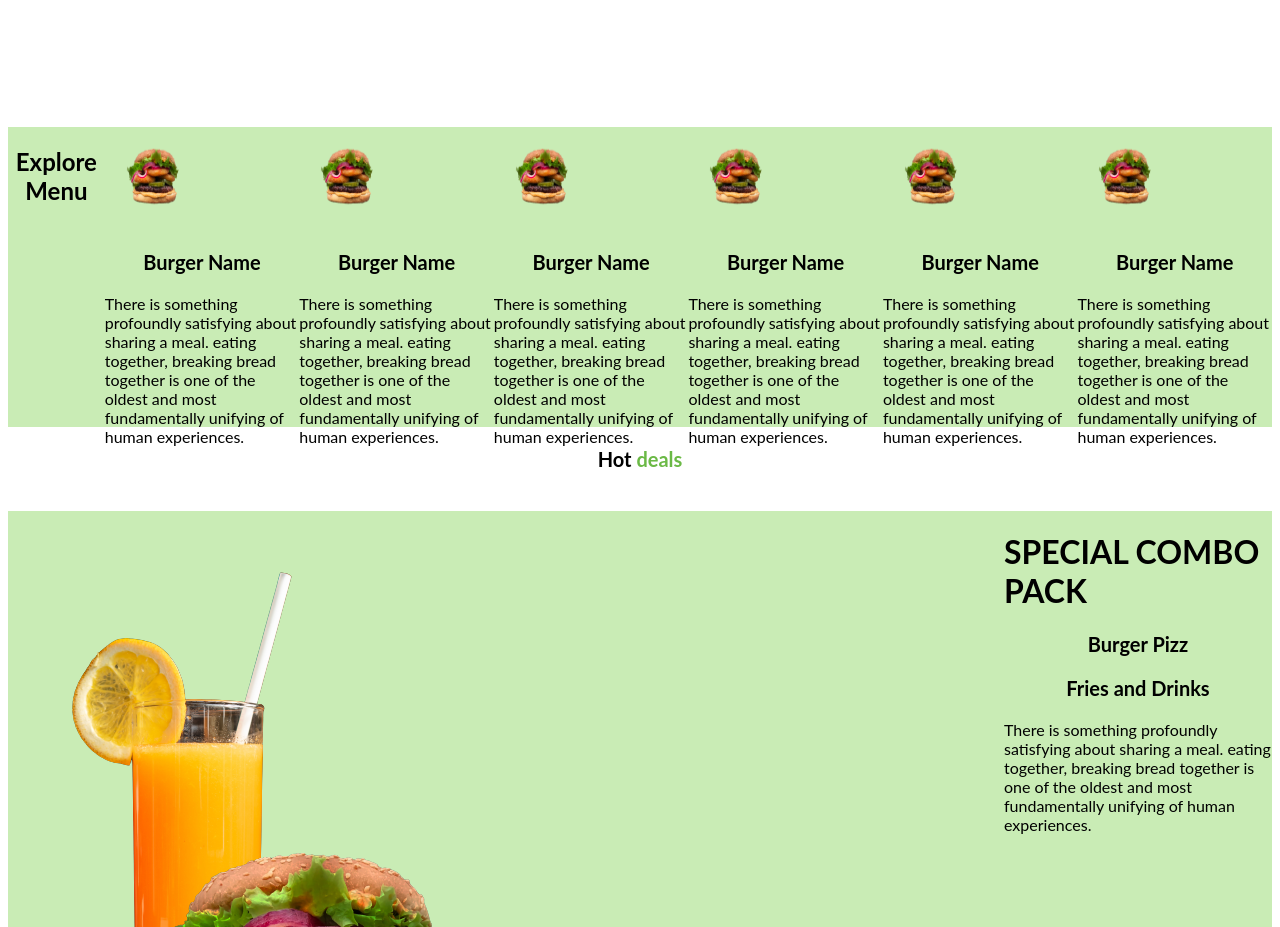
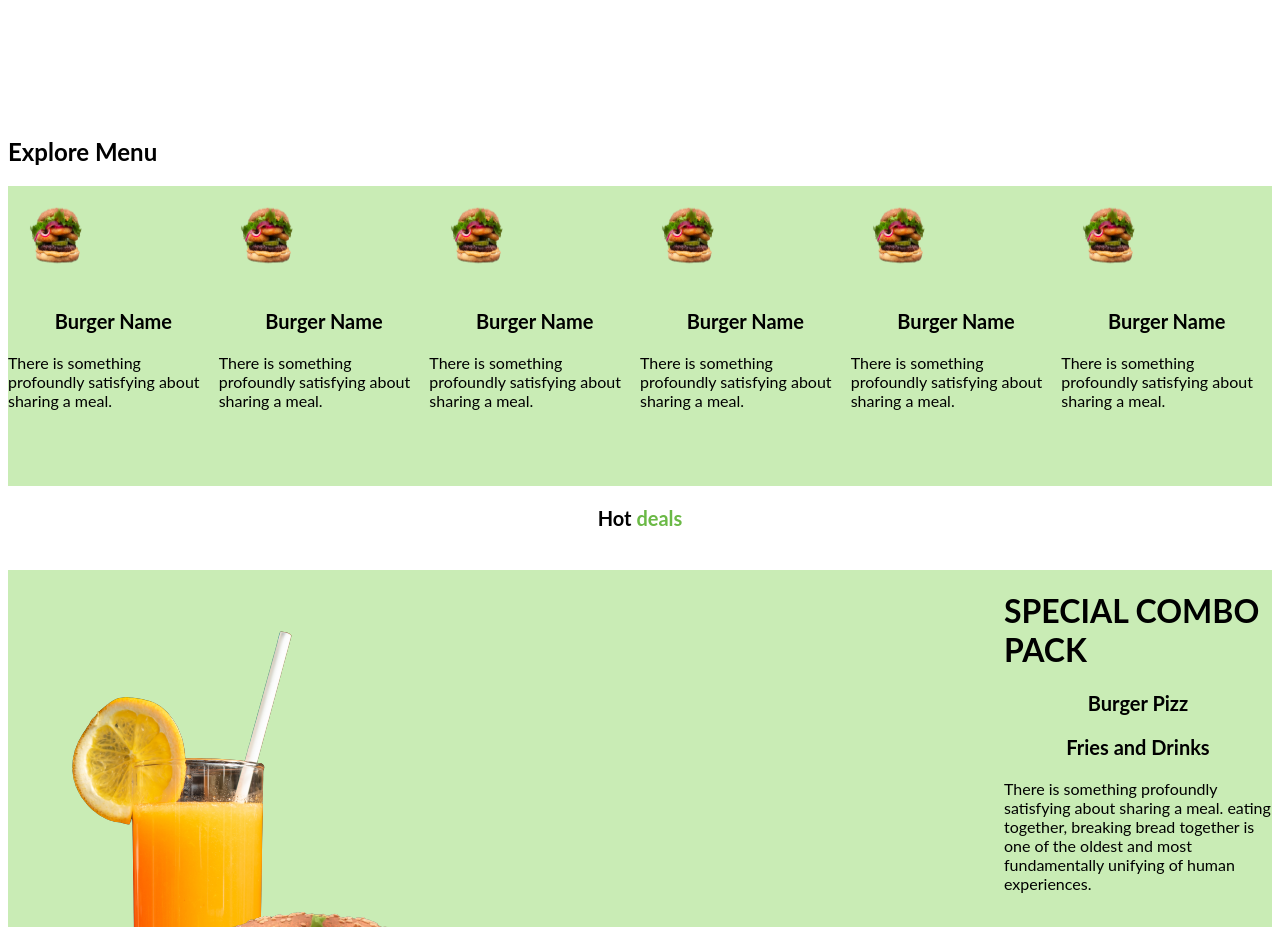
Before and after one commit to NIelsen-Mudaki/Week2-IP, a plain HTML site: page index.html in a window 1280 px wide. Shown: the part 942-1869 px from the top of the page. Drawn offline with Linux system fonts and the light colour scheme.

Commit message:
edited text

```diff
--- a/index.css
+++ b/index.css
@@ -163,3 +163,7 @@ h3{
 .dealburger{
     transform: translate(-400px, 250px);
 }
+.head >#head2{
+    color: #6BB946;
+    text-align: center;
+}
--- a/index.html
+++ b/index.html
@@ -59,19 +59,19 @@
                     <p>There is something profoundly satisfying<br> about sharing a meal. Eating together, breaking bread together, is one of the most fundamentally unifying of human experiences</p>
                 </div>
         </div>
+        <div class="head"><h2>Explore <span id="head2">Menu</Menu></span></h2></div>
+        <div class="exploremenu">
 
-        <div class="exploremenu">
-            <div class="head"><h2>Explore <span>Menu</Menu></span></h2></div>
             <div class="burgermenu">
                 <img src="./burger.png" width="100px" height="100px">
                 <h3>Burger Name</h3>
-                <p>There is something profoundly satisfying about sharing a meal. eating together, breaking bread together is one of the oldest and most fundamentally unifying of human experiences.</p>
+                <p>There is something profoundly satisfying about sharing a meal.</p>
             </div>
 
             <div class="burgermenu">
                 <img src="./burger.png" width="100px" height="100px">
                 <h3>Burger Name</h3>
-                <p>There is something profoundly satisfying about sharing a meal. eating together, breaking bread together is one of the oldest and most fundamentally unifying of human experiences.
+                <p>There is something profoundly satisfying about sharing a meal.
 
                 </p>
             </div>
@@ -79,25 +79,25 @@
             <div class="burgermenu">
                 <img src="./burger.png" width="100px" height="100px">
                 <h3>Burger Name</h3>
-                <p>There is something profoundly satisfying about sharing a meal. eating together, breaking bread together is one of the oldest and most fundamentally unifying of human experiences.</p>
+                <p>There is something profoundly satisfying about sharing a meal.</p>
+            </div>
+            <br>
+            <div class="burgermenu">
+                <img src="./burger.png" width="100px" height="100px">
+                <h3>Burger Name</h3>
+                <p>There is something profoundly satisfying about sharing a meal.</p>
             </div>
 
             <div class="burgermenu">
                 <img src="./burger.png" width="100px" height="100px">
                 <h3>Burger Name</h3>
-                <p>There is something profoundly satisfying about sharing a meal. eating together, breaking bread together is one of the oldest and most fundamentally unifying of human experiences.</p>
+                <p>There is something profoundly satisfying about sharing a meal.</p>
             </div>
 
             <div class="burgermenu">
                 <img src="./burger.png" width="100px" height="100px">
                 <h3>Burger Name</h3>
-                <p>There is something profoundly satisfying about sharing a meal. eating together, breaking bread together is one of the oldest and most fundamentally unifying of human experiences.</p>
-            </div>
-
-            <div class="burgermenu">
-                <img src="./burger.png" width="100px" height="100px">
-                <h3>Burger Name</h3>
-                <p>There is something profoundly satisfying about sharing a meal. eating together, breaking bread together is one of the oldest and most fundamentally unifying of human experiences.</p>
+                <p>There is something profoundly satisfying about sharing a meal.</p>
             </div>
 
         </div>
```
